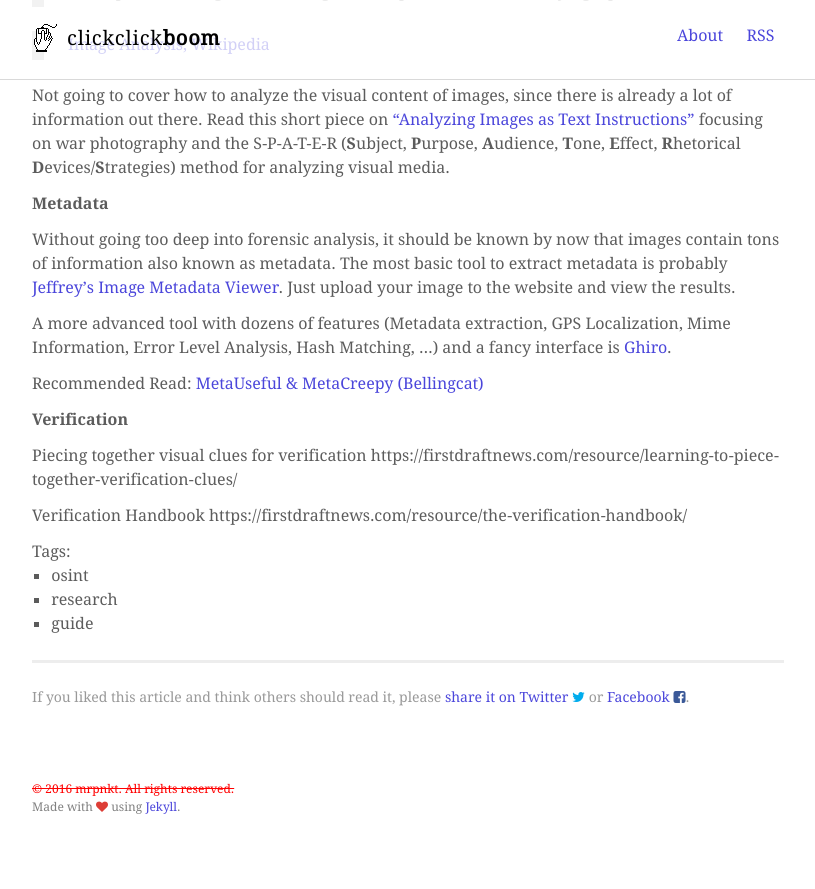
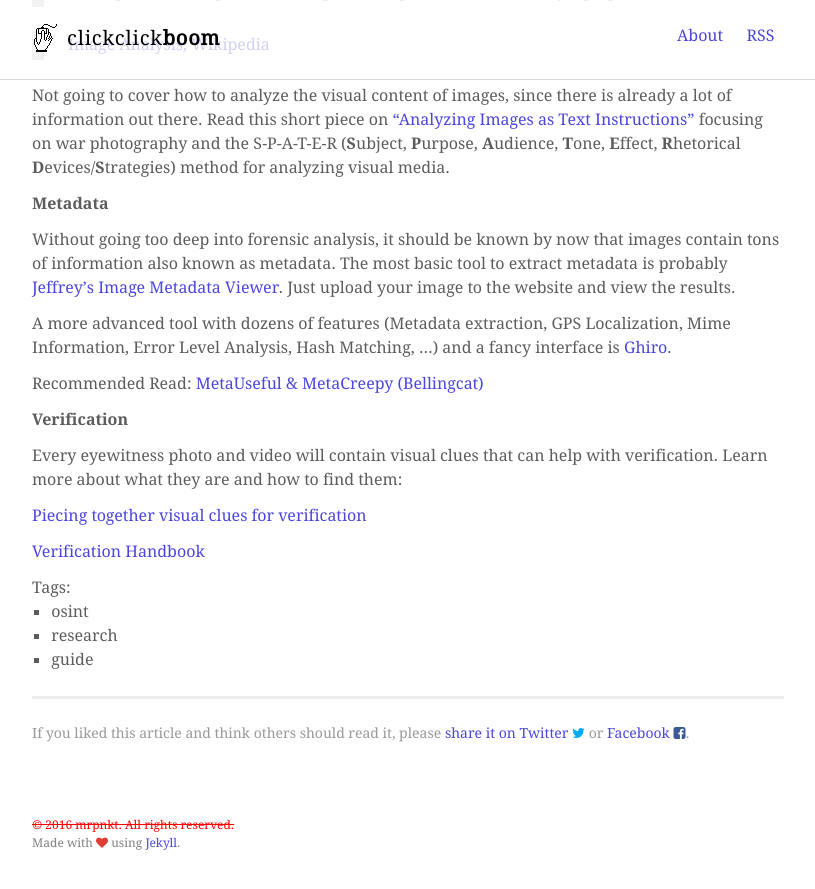
Before and after one commit to mrpnkt/mrpnkt.github.io, a Jekyll site: the page built from _posts/2016-07-06-incomplete-guide-to-image-research.md, in a window 1280 px wide and 900 px high, scrolled down 6286 px. Shown: the top 889 px of the window, without its empty margins (232-1047 px from the left). Built offline with Jekyll 4.4.1, drawn with Linux system fonts in a browser that asks for light colours; before the commit the page ends 7150 px from its top, so only the background shows below that.

Commit message:
Update 2016-07-06-incomplete-guide-to-image-research.md

```diff
--- a/_posts/2016-07-06-incomplete-guide-to-image-research.md
+++ b/_posts/2016-07-06-incomplete-guide-to-image-research.md
@@ -106,8 +106,8 @@ Recommended Read: [MetaUseful & MetaCreepy (Bellingcat)](https://www.bellingcat.
 
 **Verification**
 
-Piecing together visual clues for verification
-https://firstdraftnews.com/resource/learning-to-piece-together-verification-clues/
+Every eyewitness photo and video will contain visual clues that can help with verification. Learn more about what they are and how to find them:
 
-Verification Handbook
-https://firstdraftnews.com/resource/the-verification-handbook/
+[Piecing together visual clues for verification](https://firstdraftnews.com/resource/learning-to-piece-together-verification-clues/)
+
+[Verification Handbook](https://firstdraftnews.com/resource/the-verification-handbook/)
```
